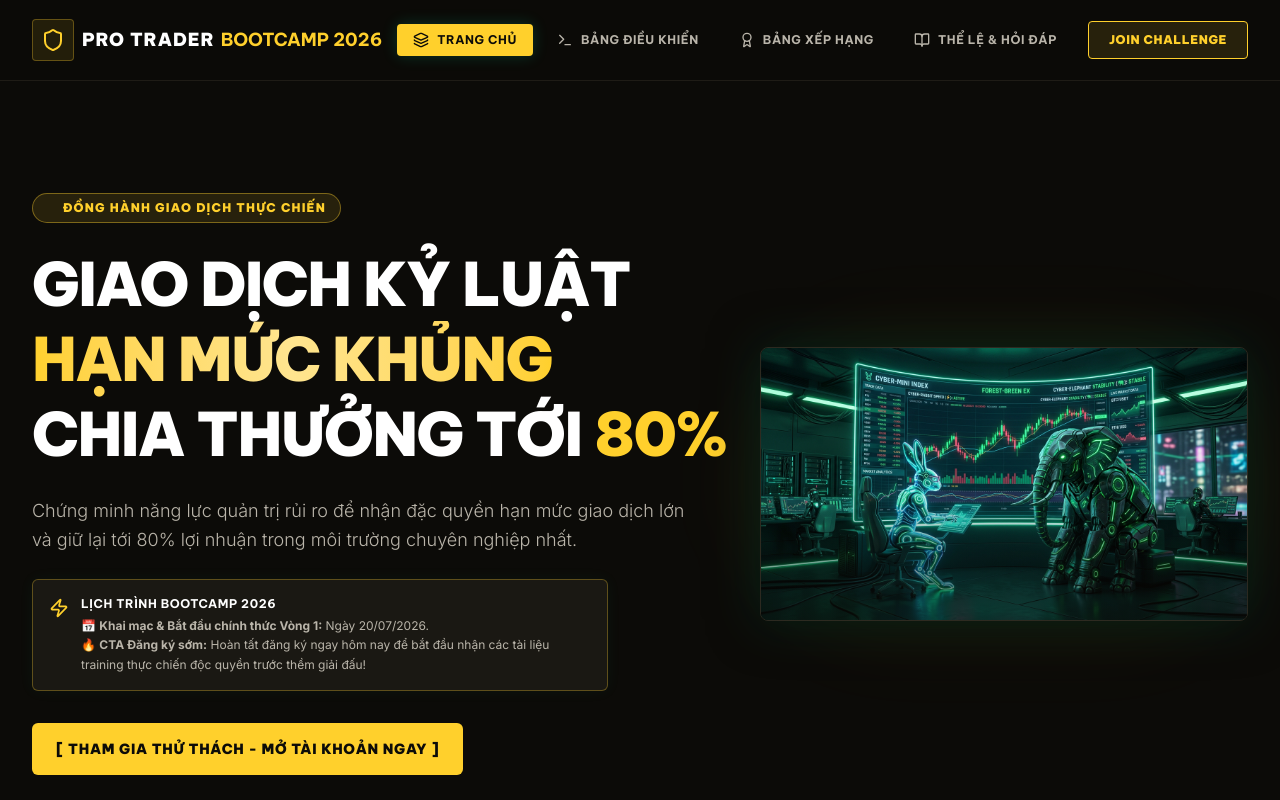
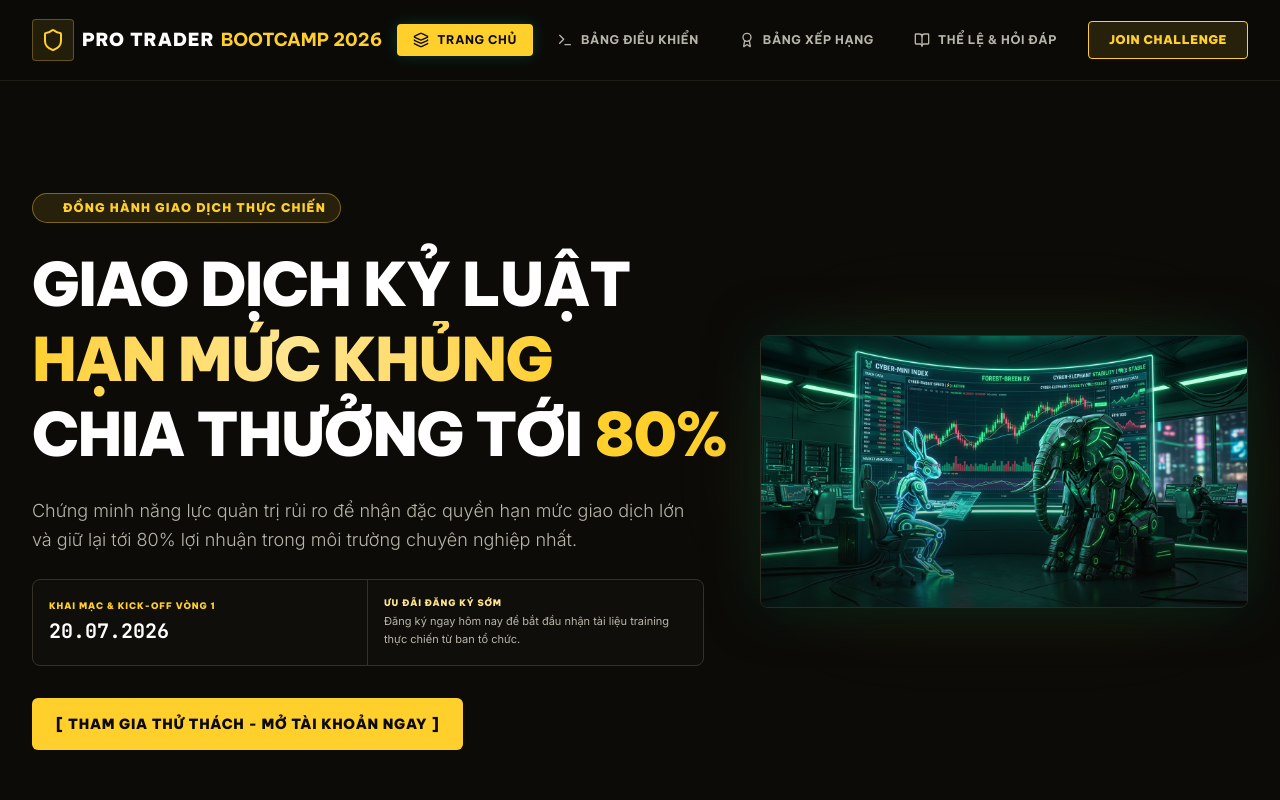
Before and after one commit to yenlelhy-del/Pro-Trader-Bootcamp-2026, a React (Vite) app: page / in a window 1280 px wide. Shown: the top 800 px of the page. Built offline with nearby package versions, Linux system fonts and the light colour scheme.

Commit message:
design: redesign timeline block to match dark terminal style with no emojis

```diff
--- a/src/components/HomeSection.tsx
+++ b/src/components/HomeSection.tsx
@@ -127,16 +127,21 @@ export default function HomeSection({ onRegisterSuccess, setActiveTab }: HomeSec
               Chứng minh năng lực quản trị rủi ro để nhận đặc quyền hạn mức giao dịch lớn và giữ lại tới 80% lợi nhuận trong môi trường chuyên nghiệp nhất.
             </p>
 
-            <div className="bg-brand-surface border border-brand-mint/30 p-4 rounded-md flex items-start space-x-3 max-w-xl shadow-[0_0_15px_rgba(0,225,161,0.05)]">
-              <Zap className="w-5 h-5 text-brand-mint flex-shrink-0 mt-0.5" />
-              <div className="space-y-1 font-sans text-left">
-                <div className="text-xs font-bold text-white uppercase font-display tracking-wider">
-                  Lịch Trình Bootcamp 2026
-                </div>
-                <p className="text-brand-gray-light text-xs leading-relaxed">
-                  📅 <strong>Khai mạc & Bắt đầu chính thức Vòng 1:</strong> Ngày 20/07/2026.
-                  <br />
-                  🔥 <strong>CTA Đăng ký sớm:</strong> Hoàn tất đăng ký ngay hôm nay để bắt đầu nhận các tài liệu training thực chiến độc quyền trước thềm giải đấu!
+            <div className="grid grid-cols-1 sm:grid-cols-2 border border-brand-surface-bright rounded-lg overflow-hidden max-w-2xl bg-brand-container/50 font-display">
+              <div className="p-4 border-b sm:border-b-0 sm:border-r border-brand-surface-bright flex flex-col justify-center space-y-1 text-left">
+                <span className="text-[9px] uppercase tracking-widest text-brand-mint font-black">
+                  Khai mạc & Kick-off Vòng 1
+                </span>
+                <span className="text-xl font-mono font-black text-white">
+                  20.07.2026
+                </span>
+              </div>
+              <div className="p-4 flex flex-col justify-center space-y-1 text-left">
+                <span className="text-[9px] uppercase tracking-widest text-[#ffe58f] font-black">
+                  Ưu đãi đăng ký sớm
+                </span>
+                <p className="text-brand-gray-light text-[10px] sm:text-[11px] leading-relaxed font-sans font-normal">
+                  Đăng ký ngay hôm nay để bắt đầu nhận tài liệu training thực chiến từ ban tổ chức.
                 </p>
               </div>
             </div>
@@ -961,10 +966,13 @@ export default function HomeSection({ onRegisterSuccess, setActiveTab }: HomeSec
             <p className="text-brand-gray text-xs font-sans">
               Bắt đầu hành trình Pro Trader kỷ luật ngay hôm nay
             </p>
-            <div className="bg-brand-mint/5 border border-brand-mint/20 p-2.5 rounded text-center text-[10px] text-brand-mint font-sans leading-relaxed mt-2">
-              🚀 <strong>KICK-OFF VÒNG 1: 20/07/2026</strong>
-              <br />
-              Đăng ký sớm hôm nay để bắt đầu nhận ngay các tài liệu training thực chiến!
+            <div className="border-l-2 border-brand-mint bg-brand-surface-bright/20 p-3 rounded-r text-left font-sans text-xs text-brand-gray-light mt-4 space-y-1">
+              <div className="font-display font-black text-[10px] uppercase tracking-wider text-brand-mint">
+                Lịch Trình Bootcamp 2026
+              </div>
+              <p className="leading-relaxed text-[11px]">
+                Khai mạc & bắt đầu Vòng 1 vào ngày <strong className="text-white">20/07/2026</strong>. Đăng ký sớm để bắt đầu nhận các tài liệu training thực chiến của ban tổ chức.
+              </p>
             </div>
           </div>
 
```
